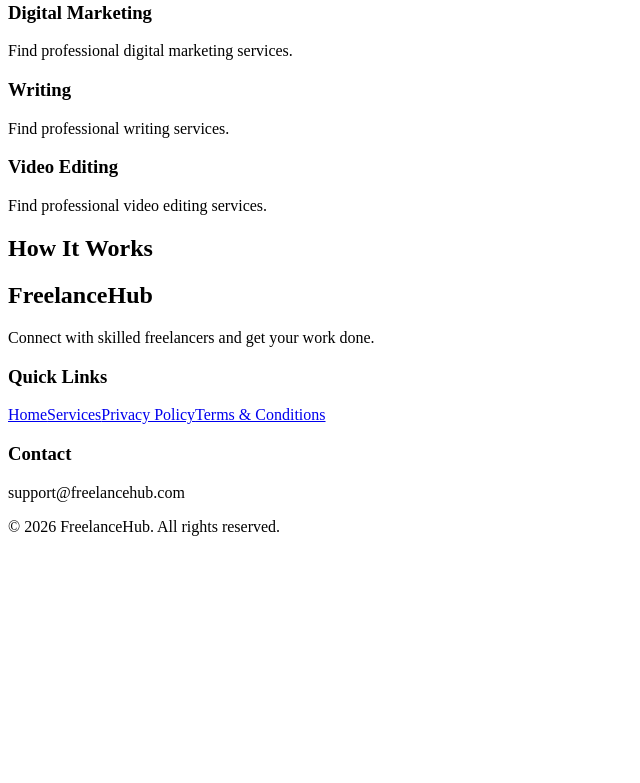
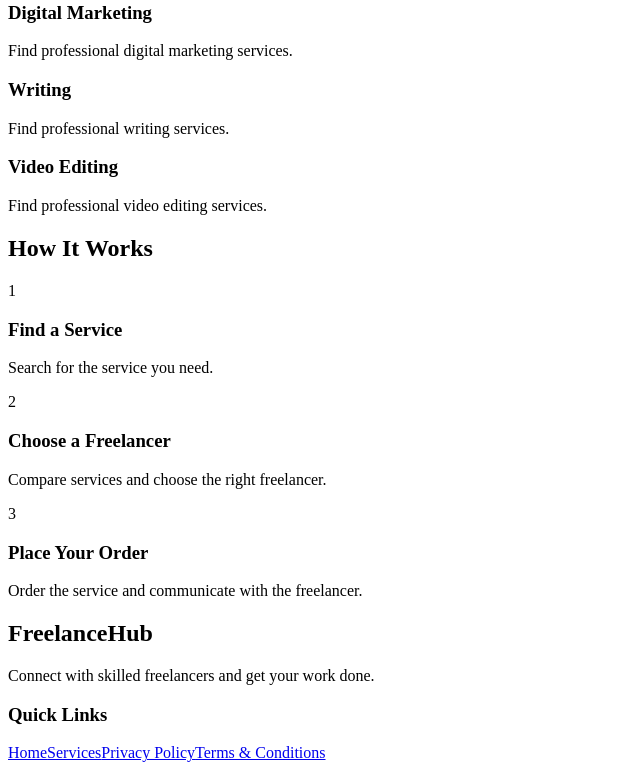
Before and after one commit to ALIALSAEED313/INJAZ-Frontend, a React (Vite) app: page / in a window 1280 px wide. Shown: the part 386-1169 px from the top of the page, without its empty margins (0-640 px from the left). Before the commit the page ends 938 px from the top, so only its background shows below. Built offline with nearby package versions, Linux system fonts and the light colour scheme; no server answers.

Commit message:
added how it works

```diff
--- a/src/pages/Homepage.jsx
+++ b/src/pages/Homepage.jsx
@@ -5,6 +5,21 @@ function Homepage() {
     "Digital Marketing",
     "Writing",
     "Video Editing",
+  ];
+
+  const steps = [
+    {
+      title: "Find a Service",
+      description: "Search for the service you need.",
+    },
+    {
+      title: "Choose a Freelancer",
+      description: "Compare services and choose the right freelancer.",
+    },
+    {
+      title: "Place Your Order",
+      description: "Order the service and communicate with the freelancer.",
+    },
   ];
 
   return (
@@ -41,6 +56,16 @@ function Homepage() {
 
       <section>
         <h2>How It Works</h2>
+
+        <div>
+          {steps.map((step, index) => (
+            <div key={step.title}>
+              <span>{index + 1}</span>
+              <h3>{step.title}</h3>
+              <p>{step.description}</p>
+            </div>
+          ))}
+        </div>
       </section>
     </main>
   );
```
